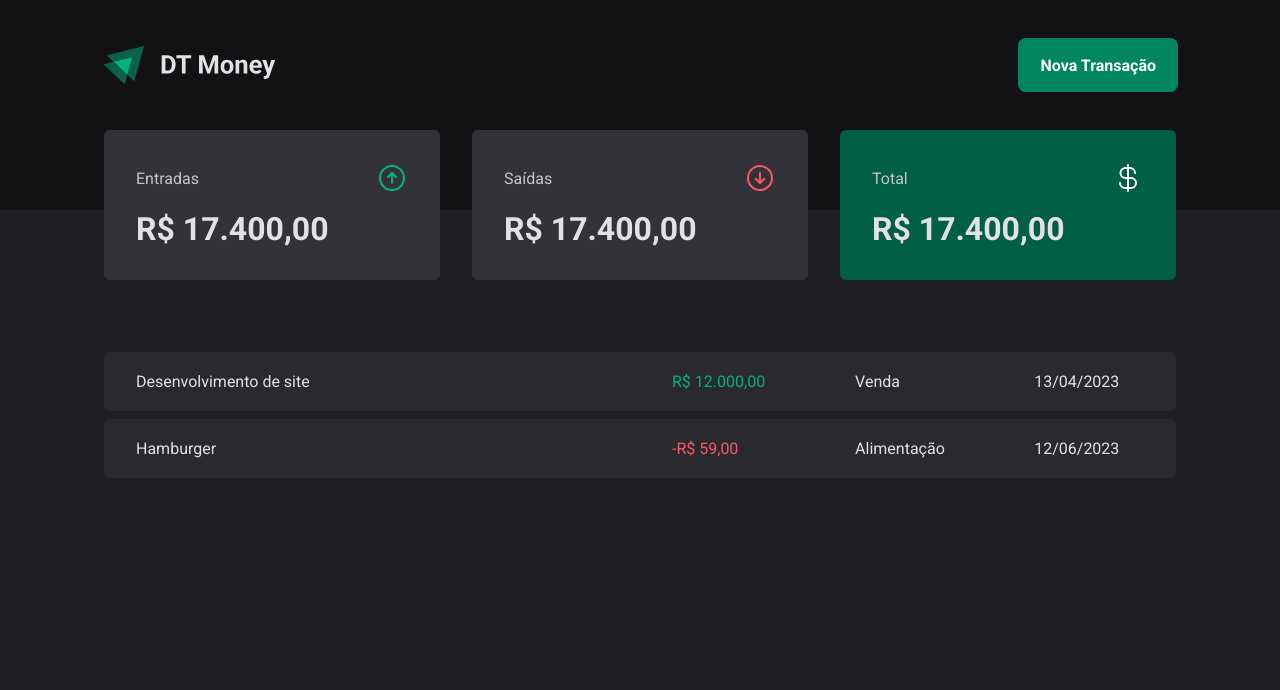
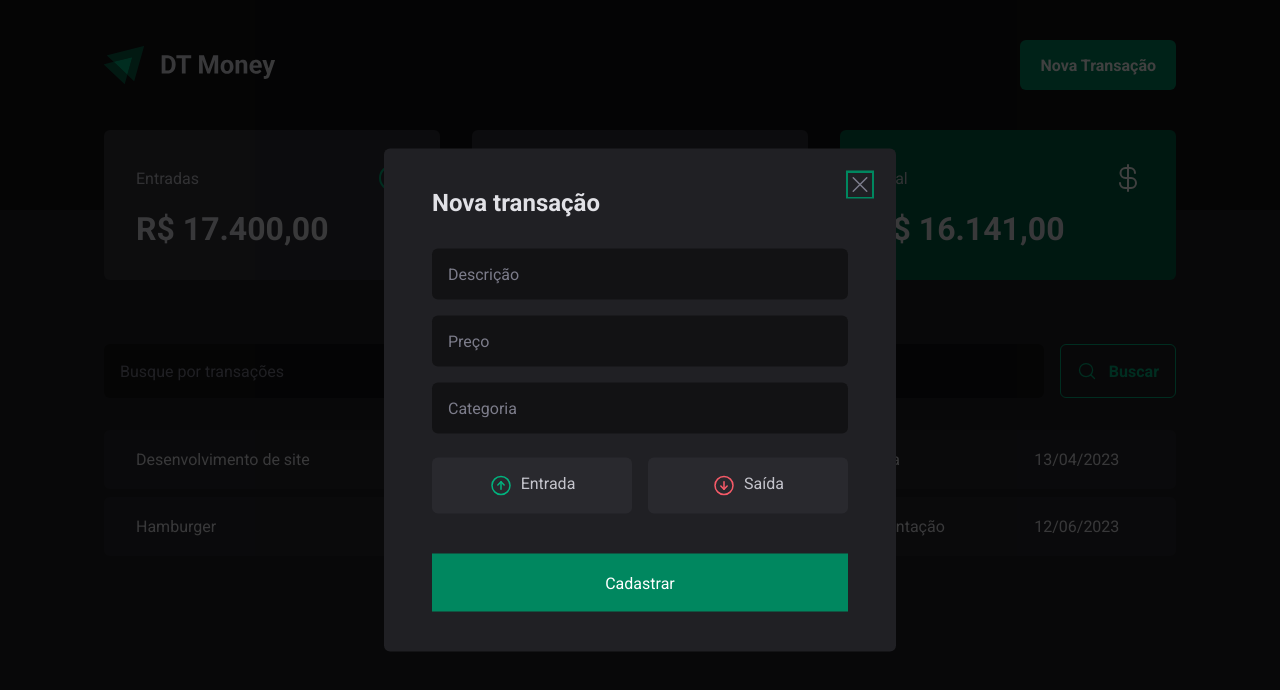
Before and after one commit to gabrielevanger/DT-Money, a React (Vite) app: page / in a window 1280 px wide. Both pictures are taken after a click on the button "Nova Transação". Shown: the top 690 px of the page. Built offline with nearby package versions, Linux system fonts and the light colour scheme.

Commit message:
Estilizando projeto financeiro
CSS pronto

Signed-off-by: unknown <gabriel.evanger@gmail.com>

```diff
--- a/package.json
+++ b/package.json
@@ -10,6 +10,7 @@
     "preview": "vite preview"
   },
   "dependencies": {
+    "@radix-ui/react-dialog": "^1.0.4",
     "phosphor-react": "^1.4.1",
     "react": "^18.2.0",
     "react-dom": "^18.2.0",
--- a/src/components/Header/index.tsx
+++ b/src/components/Header/index.tsx
@@ -1,6 +1,8 @@
 import { HeaderContainer, HeaderContent, NewTransactionButton } from "./styles";
+import * as Dialog from '@radix-ui/react-dialog'
 
 import logoImg from '../../assets/logo.svg'
+import { NewTransactionModal } from "../NewTransactionModal";
 
 export function Header() {
   return (
@@ -8,7 +10,13 @@
     <HeaderContent>
       <img src={logoImg} alt="" />
 
-      <NewTransactionButton>Nova Transação</NewTransactionButton>
+      <Dialog.Root>
+       <Dialog.Trigger asChild>
+       <NewTransactionButton>Nova Transação</NewTransactionButton>
+       </Dialog.Trigger>
+
+       <NewTransactionModal />
+      </Dialog.Root>
     </HeaderContent>
    </HeaderContainer>
   )
--- /dev/null
+++ b/src/components/NewTransactionModal/index.tsx
@@ -0,0 +1,42 @@
+import * as Dialog from '@radix-ui/react-dialog';
+
+import { CloseButton, Content, Overlay, TransactionType, TransactionTypeButton } from './style';
+import { ArrowCircleDown, ArrowCircleUp, X } from 'phosphor-react';
+
+export function NewTransactionModal() {
+    return(
+        <Dialog.Portal>
+        <Overlay />
+
+        <Content>
+          <Dialog.Title>Nova transação</Dialog.Title>
+
+          <CloseButton>
+            <X size={24} />
+          </CloseButton>
+
+          <form action="">
+            <input type="text" placeholder="Descrição" required />
+            <input type="number" placeholder="Preço" required />
+            <input type="text" placeholder="Categoria" required />
+
+            <TransactionType>
+                <TransactionTypeButton variant="income">
+                    <ArrowCircleUp size={24} />
+                    Entrada
+                </TransactionTypeButton>
+
+                <TransactionTypeButton variant="outcome">
+                    <ArrowCircleDown size={24} />
+                    Saída
+                </TransactionTypeButton>
+            </TransactionType>
+
+            <button type="submit">
+                Cadastrar
+            </button>
+          </form>
+        </Content>
+       </Dialog.Portal>
+    )
+}
--- /dev/null
+++ b/src/components/NewTransactionModal/style.ts
@@ -0,0 +1,99 @@
+import styled from "styled-components";
+import * as Dialog from '@radix-ui/react-dialog';
+
+export const Overlay = styled(Dialog.Overlay)`
+    position: fixed;
+    width: 100vw;
+    height: 100vh;
+    inset: 0;
+    background: rgba(0, 0, 0, 0.75);
+`;
+
+export const Content = styled(Dialog.Content)`
+    min-width: 32rem;
+    border-radius: 6px;
+    padding: 2.5rem 3rem;
+    background: ${props => props.theme["gray-800"]};
+
+    position: fixed;
+    top: 50%;
+    left: 50%;
+    transform: translate(-50%, -50%);
+
+    form {
+        margin-top: 2rem;
+
+        display: flex;
+        flex-direction: column;
+        gap: 1rem;
+
+        input {
+            border-radius: 6px;
+            border: 0;
+            background: ${props => props.theme["gray-900"]};
+            color: ${props => props.theme["gray-300"]};
+            padding: 1rem;
+
+
+        &::placeholder {
+            color: ${props => props.theme["gray-500"]};
+        }
+    }
+
+    button[type="submit"] {
+        height: 58px;
+        border: 0;
+        background: ${props => props.theme["green-500"]};
+        color: ${props => props.theme.white};
+        font-wieght: bold;
+        padding: 0 1.25rem
+        border-radius: 6px;
+        margin-top: 1.5rem;
+        cursor: pointer;
+
+        &:hover{
+            background: ${props => props.theme["green-700"]};
+            transition: background-color 0.2s;
+        }
+    }
+    }
+`;
+
+export const CloseButton = styled(Dialog.Close) `
+    position: absolute;
+    background: transparent;
+    border: 0;
+    top: 1.5rem;
+    right: 1.5rem;
+    line-height: 0;
+    cursor: pointer;
+    color: ${props => props.theme["gray-500"]};
+`;
+
+export const TransactionType = styled.div`
+    display: grid;
+    grid-template-columns: repeat(2, 1fr);
+    gap: 1rem;
+    margin-top: 0.5rem;
+`;
+
+interface TransactionTypeButtonProps {
+    variant:  'income' | 'outcome';
+}
+
+export const TransactionTypeButton = styled.button<TransactionTypeButtonProps>`
+    background: ${props => props.theme["gray-700"]};
+    padding: 1rem;
+    display: flex;
+    align-content: center;
+    justify-content: center;
+    gap: 0.5rem;
+    border-radius: 6px;
+    cursor: pointer;
+    border: 0;
+    color: ${props => props.theme["gray-300"]};
+
+    svg {
+        color: ${props => props.variant === 'income' ? props.theme["green-300"] : props.theme["red-300"]}
+    }
+`;
--- a/src/components/Summary/index.tsx
+++ b/src/components/Summary/index.tsx
@@ -19,7 +19,7 @@
           <ArrowCircleDown size={32} color="#f75a68"/>
         </header>
 
-        <strong>R$ 17.400,00</strong>
+        <strong>R$ 1.259,00</strong>
       </SummaryCard>
 
       <SummaryCard variant="green">
@@ -28,7 +28,7 @@
           <CurrencyDollar size={32} color="#fff"/>
         </header>
 
-        <strong>R$ 17.400,00</strong>
+        <strong>R$ 16.141,00</strong>
       </SummaryCard>
     </SummaryContainer>
   )
--- /dev/null
+++ b/src/pages/Transactions/components/SearchForm/index.tsx
@@ -0,0 +1,15 @@
+import { MagnifyingGlass } from "phosphor-react";
+import { SearchFormContaier } from "./styles";
+
+export function SearchForm() {
+    return (
+        <SearchFormContaier>
+            <input type="text" placeholder="Busque por transações"/>
+
+            <button type="submit">
+                <MagnifyingGlass size={20} />
+                Buscar
+            </button>
+        </SearchFormContaier>
+    )
+}
--- /dev/null
+++ b/src/pages/Transactions/components/SearchForm/styles.tsx
@@ -0,0 +1,40 @@
+import styled from "styled-components"
+
+export const SearchFormContaier = styled.form`
+    display: flex;
+    gap: 1rem;
+
+    input {
+        flex: 1;
+        border-radius: 6px;
+        border: 0;
+        background: ${props => props.theme["gray-900"]};
+        color: ${props => props.theme["gray-300"]};
+        padding: 1rem;
+
+        &::placeholder {
+            color: ${props => props.theme["gray-500"]};
+        }
+    }
+
+    button {
+        display: flex;
+        align-items: center;
+        gap: 0.75rem;
+
+        border: 0;
+        padding: 1rem;
+        background: transparent;
+        border: 1px solid ${props => props.theme["green-300"]};
+        color: ${props => props.theme["green-300"]};
+        font-weight: bold;
+        border-radius: 6px;
+
+        &:hover {
+        background: 1px solid ${props => props.theme["green-500"]};
+        border-color: ${props => props.theme["green-500"]};
+        color: ${props => props.theme.white};
+        transition: background-color 0.2s, color 0.2s, border-color 0.2s;
+        }
+    }
+`;
--- a/src/pages/Transactions/index.tsx
+++ b/src/pages/Transactions/index.tsx
@@ -1,5 +1,6 @@
 import { Header } from "../../components/Header";
 import { Summary } from "../../components/Summary";
+import { SearchForm } from "./components/SearchForm";
 import { PriceHighLight, TransactionsContainer, TransactionsTable } from "./styles";
 
 export function Transactions() {
@@ -9,6 +10,8 @@
       <Summary />
 
       <TransactionsContainer>
+      <SearchForm />
+
       <TransactionsTable>
         <tbody>
           <tr>
--- a/src/pages/Transactions/styles.ts
+++ b/src/pages/Transactions/styles.ts
@@ -11,7 +11,7 @@
 width: 100%;
 border-collapse: separate;
 border-spacing: 0 0.5rem;
-// margin-top: 1.5rem;
+margin-top: 1.5rem;
 
 td{
   padding: 1.25rem 2rem;
```
Also changed, not shown: 1 other file (tests, documents, lock files or other folders).
